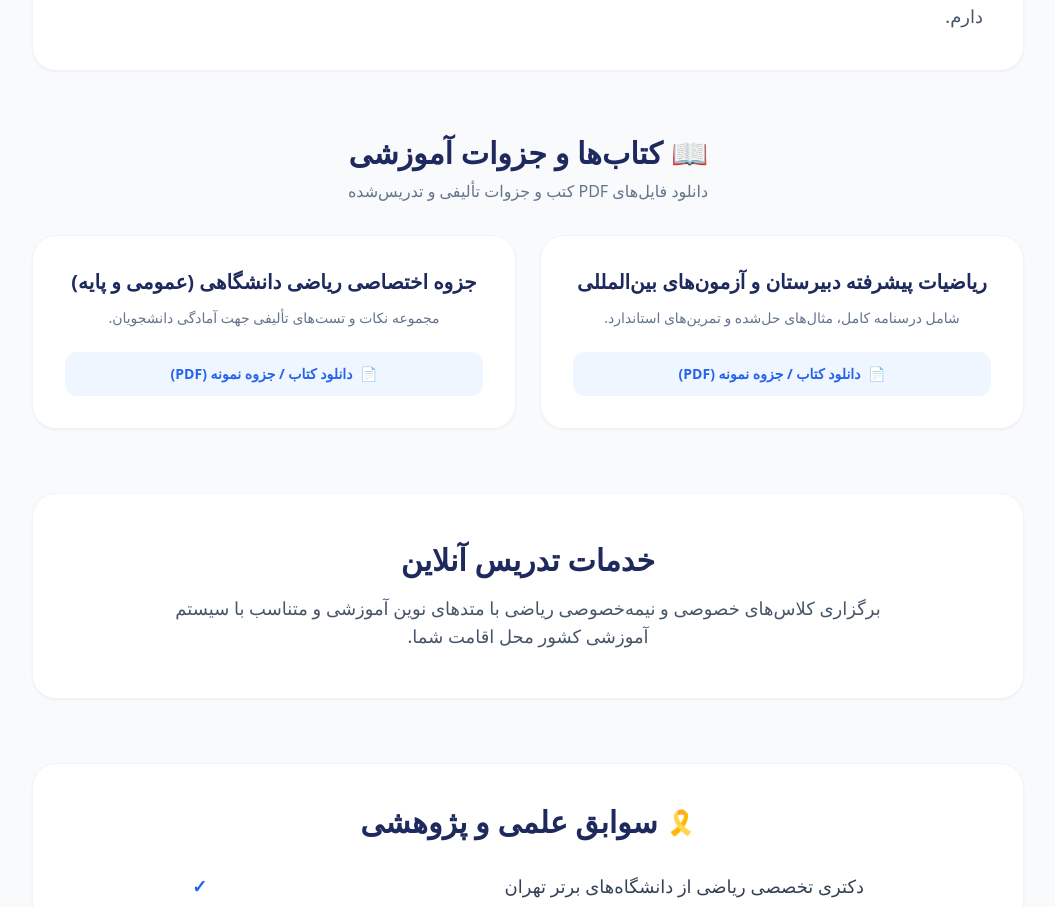
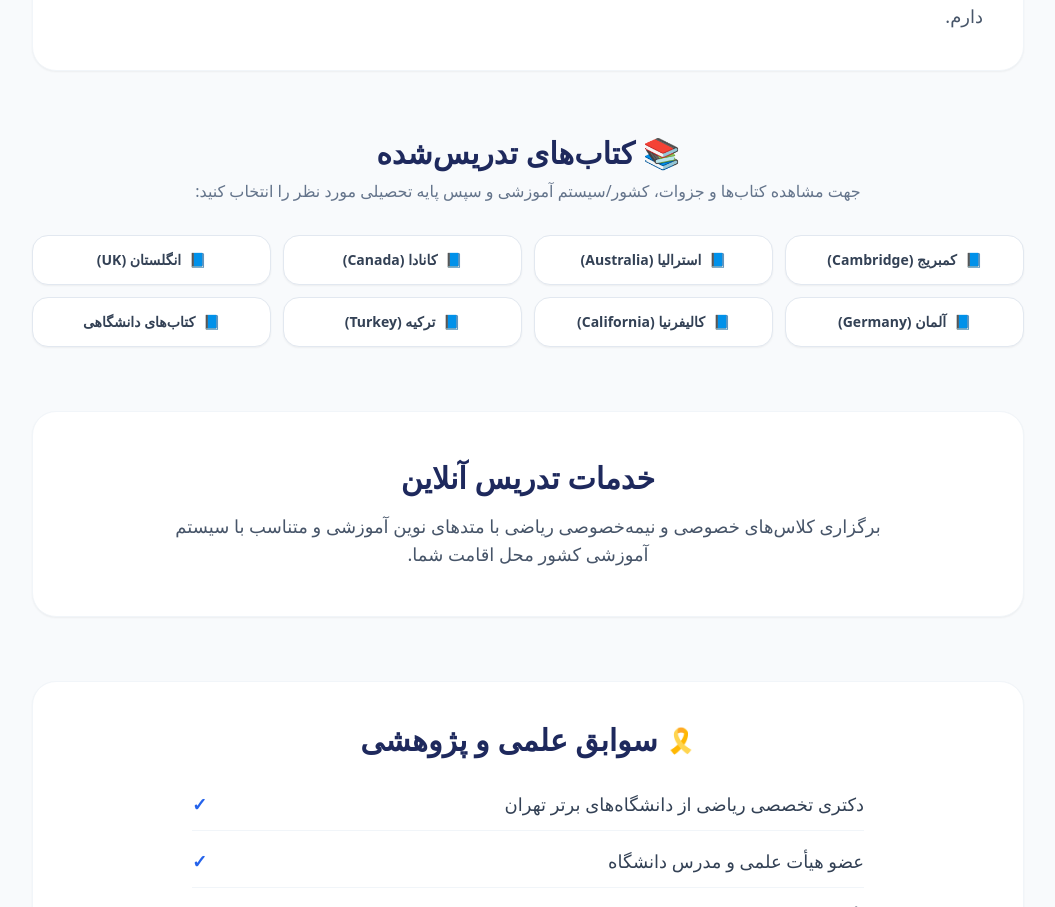
Before and after one commit to Hmohammadiz633/International-Mathematics-Site, a Next.js app: page / in a window 1280 px wide. Shown: the part 780-1687 px from the top of the page, without its empty margins (112-1167 px from the left). Built offline with nearby package versions, Linux system fonts and the light colour scheme.

Commit message:
Update page.js

```diff
--- a/app/page.js
+++ b/app/page.js
@@ -2,6 +2,7 @@
 import { useState } from 'react';
 import ContactButtons from '../components/ContactButtons';
 import LanguageToggle from '../components/LanguageToggle';
+import BooksSection from '../components/BooksSection';
 
 export default function Home() {
   const [lang, setLang] = useState('fa');
@@ -23,7 +24,7 @@ export default function Home() {
               {lang === 'fa' ? 'درباره من' : 'About Me'}
             </a>
             <a href="#books" className="hover:text-blue-600 transition">
-              {lang === 'fa' ? 'کتاب‌ها و جزوات' : 'Books & Notes'}
+              {lang === 'fa' ? 'کتاب‌های تدریس‌شده' : 'Taught Books'}
             </a>
             <a href="#services" className="hover:text-blue-600 transition">
               {lang === 'fa' ? 'خدمات تدریس' : 'Services'}
@@ -62,7 +63,7 @@ export default function Home() {
               {lang === 'fa' ? 'رزرو مشاوره و کلاس' : 'Book Consultation'}
             </a>
             <a href="#books" className="bg-[#3b82f6] text-white font-bold px-6 py-3.5 rounded-xl hover:bg-blue-600 transition shadow-lg">
-              {lang === 'fa' ? 'کتاب‌ها و جزوات' : 'Books & Pamphlets'}
+              {lang === 'fa' ? 'کتاب‌های تدریس‌شده' : 'Taught Books'}
             </a>
           </div>
         </div>
@@ -77,61 +78,14 @@ export default function Home() {
           <p className="text-slate-600 leading-relaxed text-justify text-base md:text-lg">
             {lang === 'fa'
               ? 'اینجانب دکتر هادی محمدی، دارای مدرک دکتری تخصصی ریاضی و عضو هیأت علمی یکی از دانشگاه‌های تهران هستم. با سال‌ها تجربه در امر تدریس دانشگاهی و مدارس برتر، تخصصی ویژه‌ای در آموزش آنلاین ریاضیات (از مقطع دبیرستان تا دانشگاه، شامل سیستم‌های IB, AP, A-Level و دروس دانشگاهی) به دانش‌آموزان و دانشجویان ایرانی مقیم خارج از کشور دارم.'
-              : 'I am Dr. Hadi Mohammadi, holding a Ph.D. in Mathematics and serving as a university faculty member. With extensive experience teaching at top universities and high schools, I specialize in online mathematics education (ranging from high school curricula such as IB, AP, and A-Level to advanced university courses) tailored for students worldwide.'
+              : 'I am Dr. Hadi Mohammadi, holding a Ph.D. in Mathematics and serving as a university faculty member. With extensive experience teaching at top universities and high schools, I specialize in online mathematics education tailored for students worldwide.'
             }
           </p>
         </div>
       </section>
 
-      {/* ۳. بخش کتاب‌ها و جزوات آموزشی */}
-      <section id="books" className="max-w-5xl mx-auto my-16 px-4 text-center">
-        <h2 className="text-2xl md:text-3xl font-bold text-[#1e295d] mb-2 flex items-center justify-center gap-2">
-          <span>📖</span> {lang === 'fa' ? 'کتاب‌ها و جزوات آموزشی' : 'Books & Educational Pamphlets'}
-        </h2>
-        <p className="text-slate-500 mb-8 text-sm md:text-base">
-          {lang === 'fa' ? 'دانلود فایل‌های PDF کتب و جزوات تألیفی و تدریس‌شده' : 'Download PDF files of authored and course material'}
-        </p>
-
-        <div className="grid md:grid-cols-2 gap-6">
-          <div className="bg-white rounded-3xl p-6 md:p-8 shadow-sm border border-slate-100 flex flex-col justify-between hover:shadow-md transition">
-            <div>
-              <h3 className="text-xl font-bold text-[#1e295d] mb-3">
-                {lang === 'fa' ? 'ریاضیات پیشرفته دبیرستان و آزمون‌های بین‌المللی' : 'Advanced High School Math & International Exams'}
-              </h3>
-              <p className="text-slate-500 text-sm mb-6">
-                {lang === 'fa' ? 'شامل درسنامه کامل، مثال‌های حل‌شده و تمرین‌های استاندارد.' : 'Comprehensive lessons, solved examples, and practice problems.'}
-              </p>
-            </div>
-            <a
-              href="https://t.me/International_Maths"
-              target="_blank"
-              rel="noopener noreferrer"
-              className="inline-flex items-center justify-center gap-2 text-blue-600 font-bold text-sm bg-blue-50 py-3 px-4 rounded-xl hover:bg-blue-100 transition"
-            >
-              <span>📄</span> {lang === 'fa' ? 'دانلود کتاب / جزوه نمونه (PDF)' : 'Download Sample Notes (PDF)'}
-            </a>
-          </div>
-
-          <div className="bg-white rounded-3xl p-6 md:p-8 shadow-sm border border-slate-100 flex flex-col justify-between hover:shadow-md transition">
-            <div>
-              <h3 className="text-xl font-bold text-[#1e295d] mb-3">
-                {lang === 'fa' ? 'جزوه اختصاصی ریاضی دانشگاهی (عمومی و پایه)' : 'University Mathematics Notes (Core & Calculus)'}
-              </h3>
-              <p className="text-slate-500 text-sm mb-6">
-                {lang === 'fa' ? 'مجموعه نکات و تست‌های تألیفی جهت آمادگی دانشجویان.' : 'Key formulas, problem-solving techniques, and exam preparation.'}
-              </p>
-            </div>
-            <a
-              href="https://t.me/International_Maths"
-              target="_blank"
-              rel="noopener noreferrer"
-              className="inline-flex items-center justify-center gap-2 text-blue-600 font-bold text-sm bg-blue-50 py-3 px-4 rounded-xl hover:bg-blue-100 transition"
-            >
-              <span>📄</span> {lang === 'fa' ? 'دانلود کتاب / جزوه نمونه (PDF)' : 'Download Sample Notes (PDF)'}
-            </a>
-          </div>
-        </div>
-      </section>
+      {/* ۳. بخش کتاب‌های تدریس‌شده (با آکاردئون چندمرحله‌ای کامل) */}
+      <BooksSection lang={lang} />
 
       {/* ۴. بخش خدمات تدریس آنلاین */}
       <section id="services" className="max-w-5xl mx-auto my-16 px-4">
```
